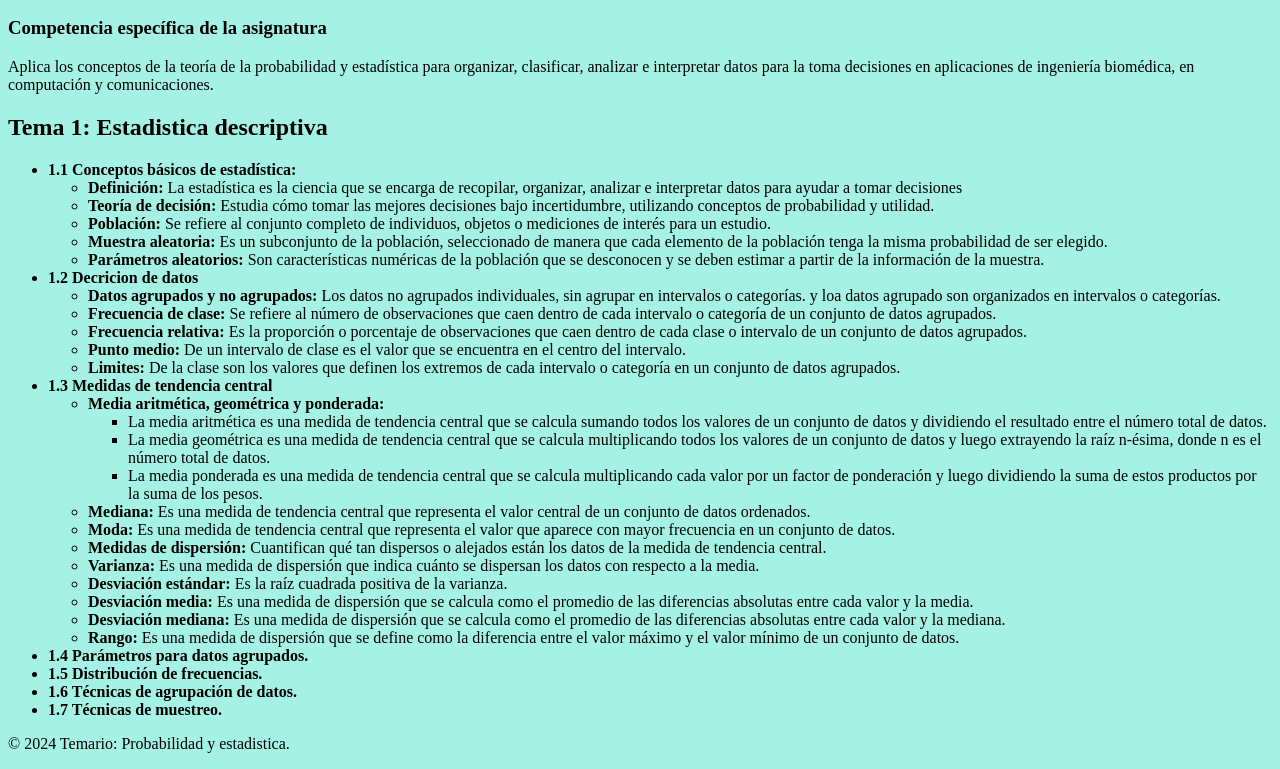
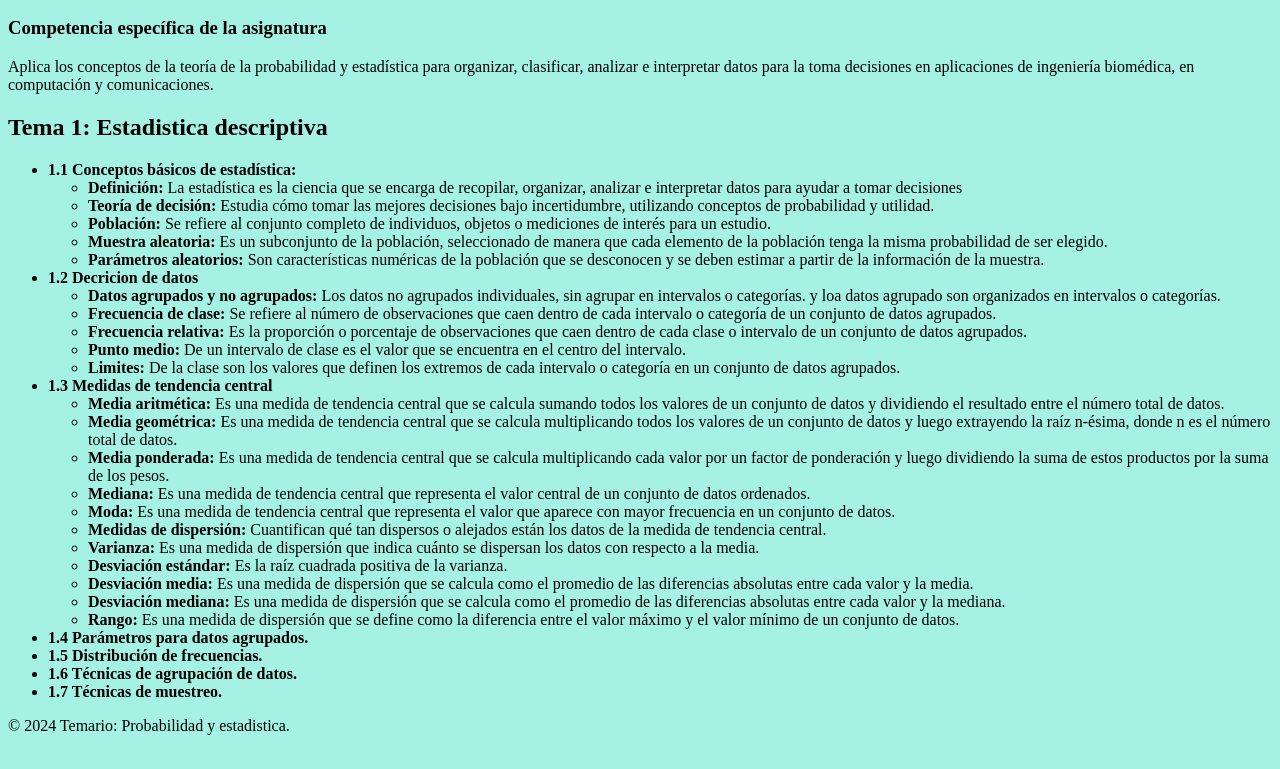
Before and after one commit to imac28lab/TemarioPE, a plain HTML site: page inbox.html in a window 1280 px wide. Shown: the part 122-891 px from the top of the page. Drawn offline with Linux system fonts and the light colour scheme.

Commit message:
Commit 9

```diff
--- a/inbox.html
+++ b/inbox.html
@@ -48,12 +48,10 @@
         </ul>
         <li><b>1.3 Medidas de tendencia central</b></li>
         <ul>
-            <li><b>Media aritmética, geométrica y ponderada: </b></li>
-            <ul>
-                <li>La media aritmética es una medida de tendencia central que se calcula sumando todos los valores de un conjunto de datos y dividiendo el resultado entre el número total de datos.</li>
-                <li>La media geométrica es una medida de tendencia central que se calcula multiplicando todos los valores de un conjunto de datos y luego extrayendo la raíz n-ésima, donde n es el número total de datos.</li>
-                <li>La media ponderada es una medida de tendencia central que se calcula multiplicando cada valor por un factor de ponderación y luego dividiendo la suma de estos productos por la suma de los pesos.</li>
-            </ul>
+
+            <li><b>Media aritmética: </b>Es una medida de tendencia central que se calcula sumando todos los valores de un conjunto de datos y dividiendo el resultado entre el número total de datos.</li>
+            <li><b>Media geométrica: </b>Es una medida de tendencia central que se calcula multiplicando todos los valores de un conjunto de datos y luego extrayendo la raíz n-ésima, donde n es el número total de datos.</li>
+            <li><b>Media ponderada: </b>Es una medida de tendencia central que se calcula multiplicando cada valor por un factor de ponderación y luego dividiendo la suma de estos productos por la suma de los pesos.</li>
             <li><b>Mediana: </b>Es una medida de tendencia central que representa el valor central de un conjunto de datos ordenados.</li>
             <li><b>Moda: </b>Es una medida de tendencia central que representa el valor que aparece con mayor frecuencia en un conjunto de datos.</li>
             <li><b>Medidas de dispersión: </b>Cuantifican qué tan dispersos o alejados están los datos de la medida de tendencia central.</li>
```
